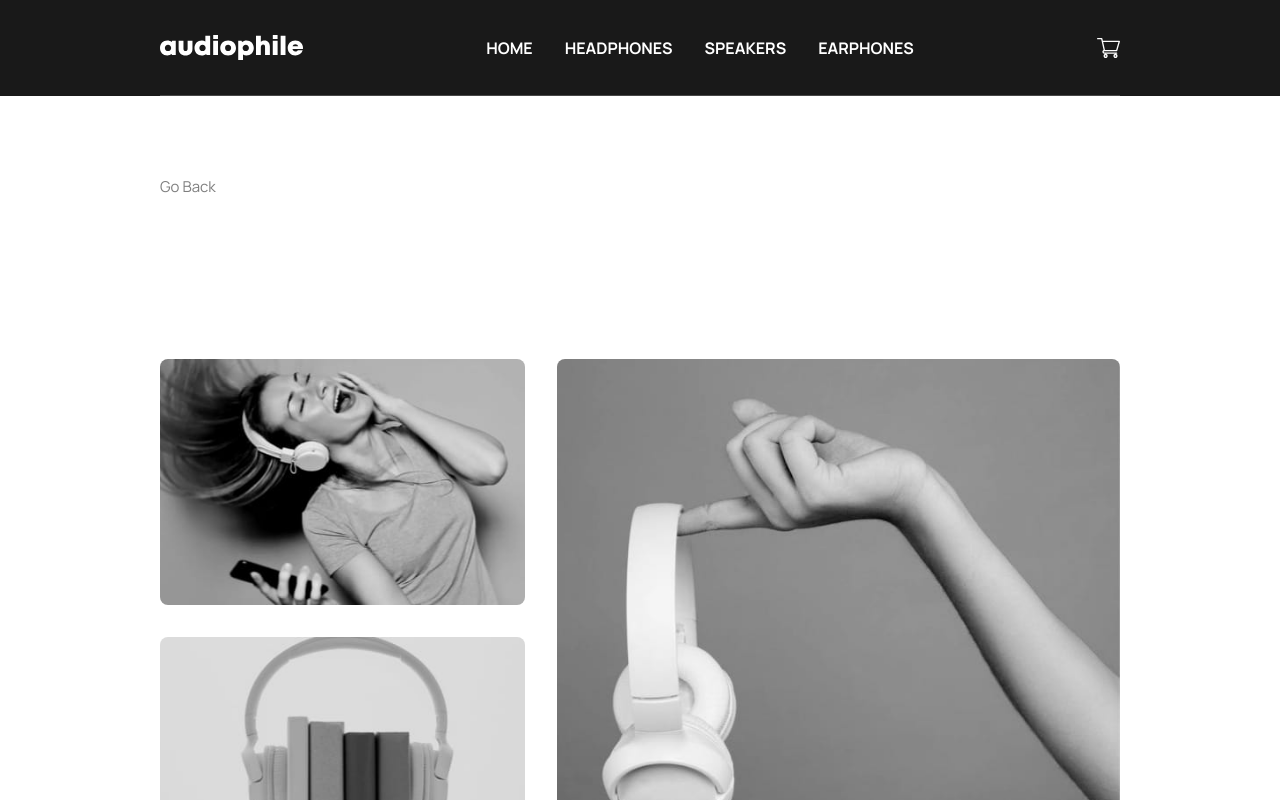
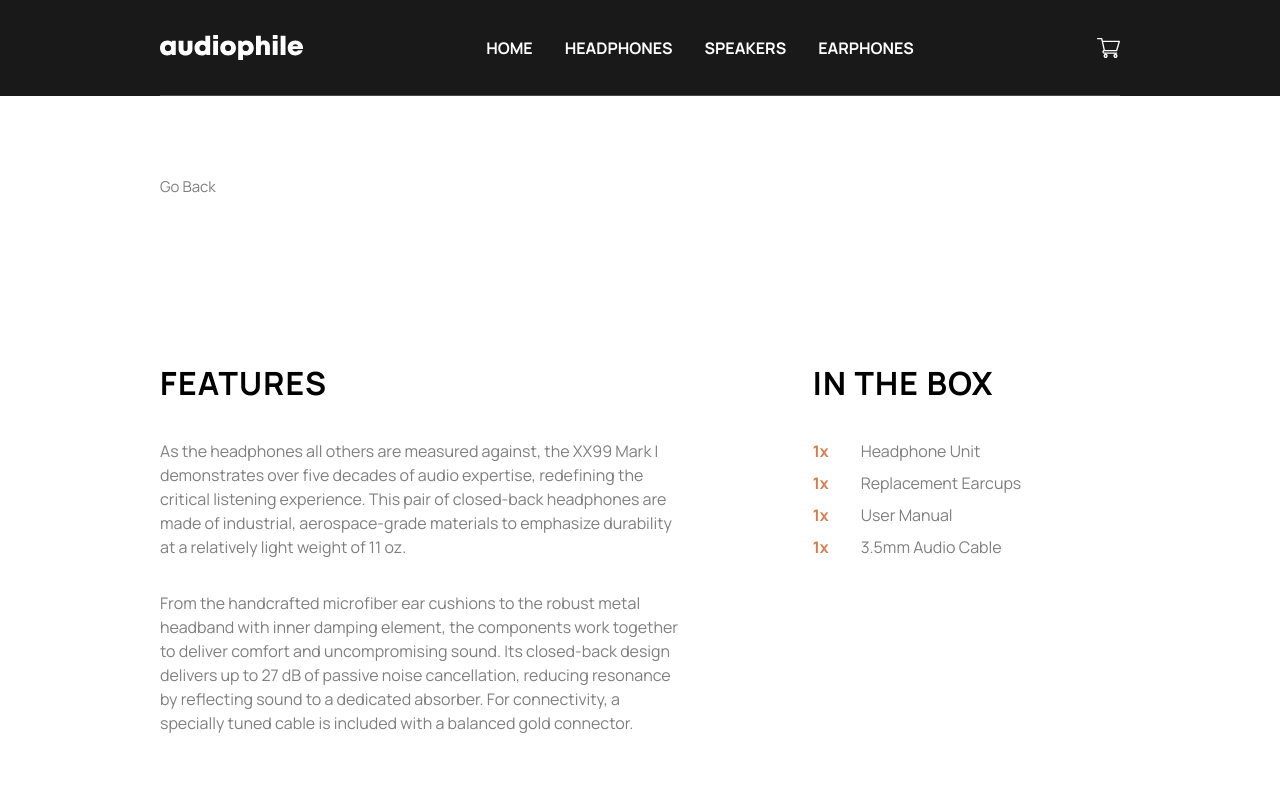
Before and after one commit to EmilFerdinanA/audiophile, a Next.js app: page /1/1 in a window 1280 px wide. Shown: the top 800 px of the page. Built offline with nearby package versions, Linux system fonts and the light colour scheme.

Commit message:
feat: features section

```diff
--- a/app/[category]/[id]/page.tsx
+++ b/app/[category]/[id]/page.tsx
@@ -2,6 +2,7 @@ import { AlsoLike } from "@/components/AlsoLike";
 import { Bringing } from "@/components/Bringing";
 import { Category } from "@/components/Category";
 import { DetailImage } from "@/components/DetailImage";
+import { Features } from "@/components/Features";
 
 interface IProps {
   params: Promise<{ id: string }>;
@@ -14,6 +15,8 @@ export default async function page({ params }: IProps) {
     <main className="containers">
       <div className="flex-1 flex gap-32 lg:gap-40 flex-col max-width base-p pb-32 lg:pb-40 pt-4 md:pt-8 lg:pt-20">
         <button className="text-[15px] opacity-50 self-start">Go Back</button>
+
+        <Features />
         <DetailImage />
         <AlsoLike />
         <Category />
--- /dev/null
+++ b/components/Features.tsx
@@ -0,0 +1,55 @@
+const text =
+  "As the headphones all others are measured against, the XX99 Mark I demonstrates over five decades of audio expertise, redefining the critical listening experience. This pair of closed-back headphones are made of industrial, aerospace-grade materials to emphasize durability at a relatively light weight of 11 oz. \nFrom the handcrafted microfiber ear cushions to the robust metal headband with inner damping element, the components work together to deliver comfort and uncompromising sound. Its closed-back design delivers up to 27 dB of passive noise cancellation, reducing resonance by reflecting sound to a dedicated absorber. For connectivity, a specially tuned cable is included with a balanced gold connector.";
+
+const DUMMY_STOCK = [
+  {
+    id: 1,
+    stock: 1,
+    unit: "Headphone Unit",
+  },
+  {
+    id: 2,
+    stock: 1,
+    unit: "Replacement Earcups",
+  },
+  {
+    id: 3,
+    stock: 1,
+    unit: "User Manual",
+  },
+  {
+    id: 4,
+    stock: 1,
+    unit: "3.5mm Audio Cable",
+  },
+];
+
+export const Features = () => {
+  return (
+    <section className="grid grid-cols-5 gap-y-28 md:gap-y-32 lg:gap-32">
+      <div className="col-span-5 lg:col-span-3 flex flex-col gap-6 md:gap-8">
+        <h1 className="text-[32px] font-bold tracking-[1.14px]">FEATURES</h1>
+        <div className="flex flex-col gap-6 md:gap-8 opacity-50">
+          {text.split("\n").map((e, i) => (
+            <p key={i}>{e}</p>
+          ))}
+        </div>
+      </div>
+
+      <div className="col-span-5 lg:col-span-2 flex flex-col md:flex-row lg:flex-col gap-6 md:gap-2.5 lg:gap-8">
+        <h1 className="text-[32px] font-bold tracking-[1.14px] md:w-full">
+          IN THE BOX
+        </h1>
+
+        <ul className="flex flex-col gap-2 md:w-full">
+          {DUMMY_STOCK.map((e) => (
+            <li key={e.id} className="flex gap-2 items-center">
+              <span className="text-primary font-bold mr-6">{e.stock}x</span>
+              <span className="opacity-50">{e.unit}</span>
+            </li>
+          ))}
+        </ul>
+      </div>
+    </section>
+  );
+};
```
